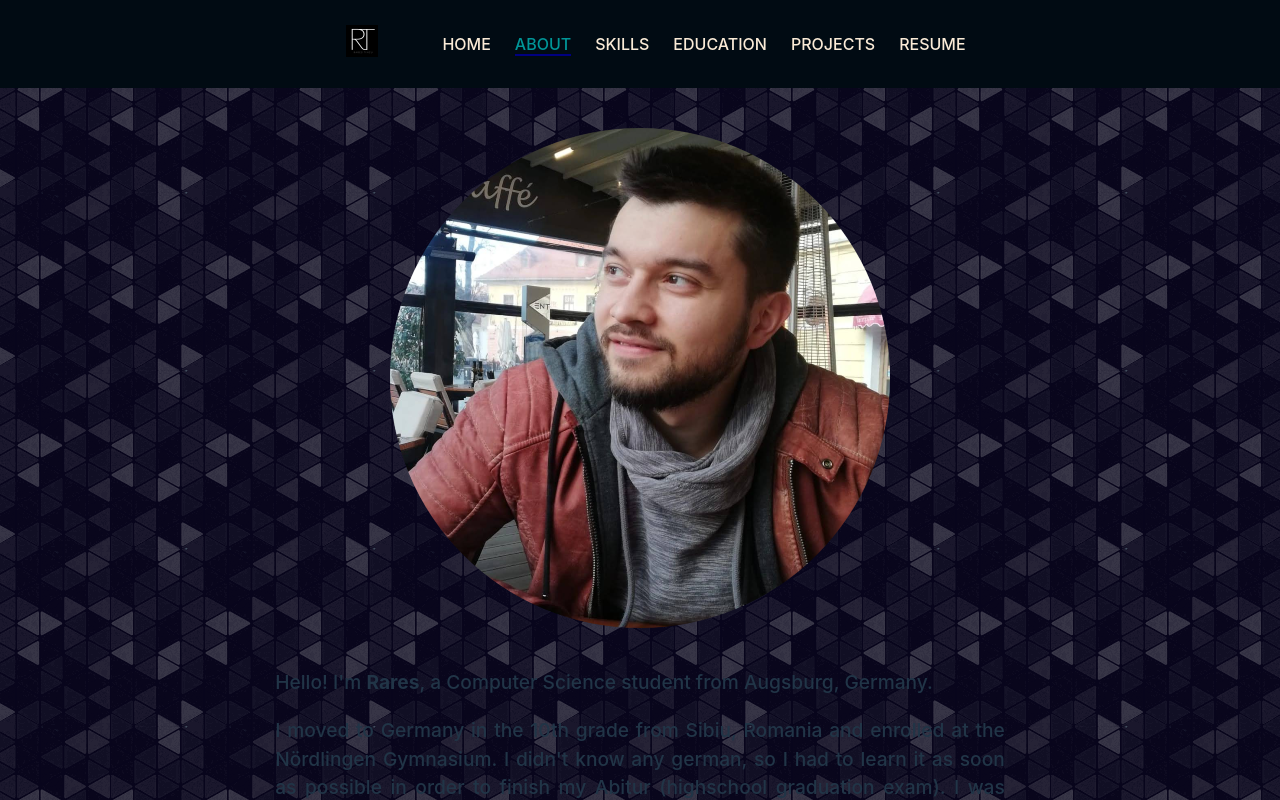
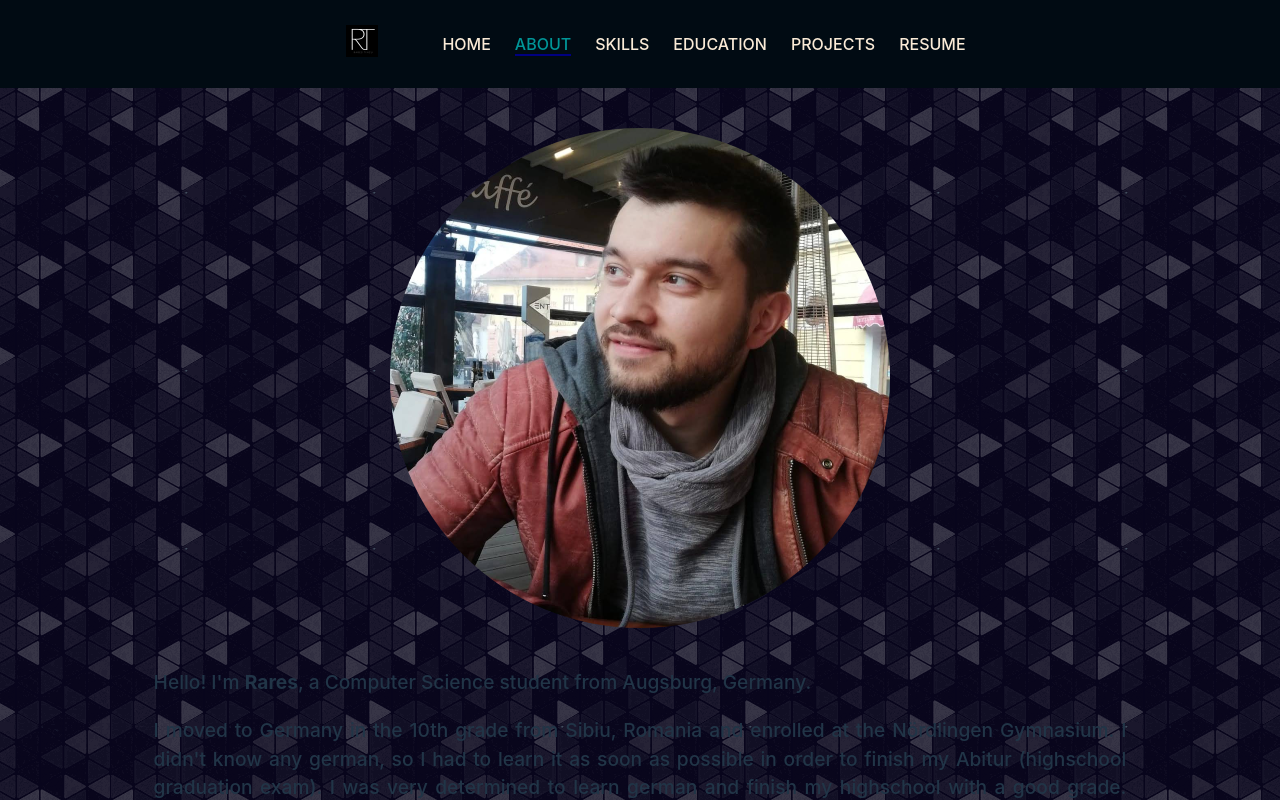
Before and after one commit to Compil3-sudo/Portofolio-CV, a React (Vite) app in the folder portofolio-cv/: page /about in a window 1280 px wide. Shown: the top 800 px of the page. Built offline with nearby package versions, Linux system fonts and the light colour scheme.

Commit message:
too smol, made bigger

```diff
--- a/portofolio-cv/src/pages/About.module.css
+++ b/portofolio-cv/src/pages/About.module.css
@@ -1,5 +1,5 @@
 .center {
-  width: 60%;
+  width: 80%;
   margin: auto;
   margin-top: 6rem;
   text-align: justify;
```
